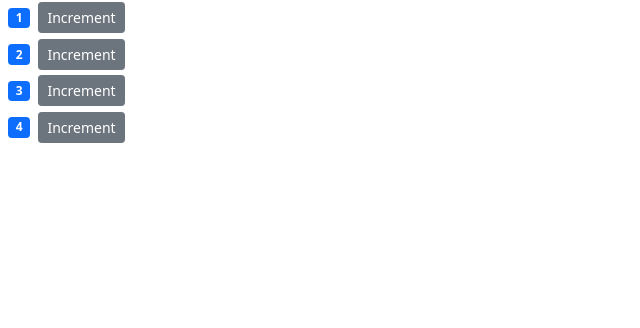
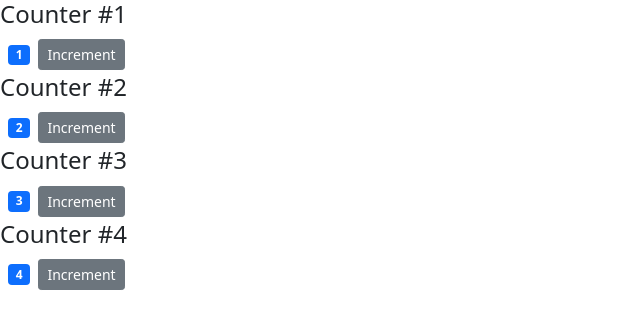
Before and after one commit to Chen-Stefan/React_tutorial, a React (Create React App) app in the folder tutorial/: page / in a window 1280 px wide. Shown: the top 328 px of the page, without its empty margins (0-640 px from the left). Built offline with nearby package versions, Linux system fonts and the light colour scheme.

Commit message:
Pass data from parent to children by this.props

```diff
--- a/tutorial/src/components/Counter.jsx
+++ b/tutorial/src/components/Counter.jsx
@@ -29,18 +29,22 @@
   }
 
   formatCount() {
-    const { value: count } = this.state;
-    return count === 0 ? 'Zero' : count;
+    const { value } = this.state;
+    return value === 0 ? 'Zero' : value;
   }
 
   handleIncrement = product => {
     console.log(product)
-    this.setState({count: this.state.value + 1})
+    this.setState({value: this.state.value + 1})
   }
 
   render() {
+    console.log(this.props)
+
     return (
       <div>
+        {/* 这里的this.props.children就是两个Counter tag中间的h4 tag */}
+        <h4>Counter #{this.props.id}</h4>
         <span className= {this.getBadgeClasses()}>{this.formatCount()}</span>
        <button onClick={(product) => this.handleIncrement(product)} className='btn btn-secondary btn-sm'>Increment</button>
       </div>
--- a/tutorial/src/components/Counters.jsx
+++ b/tutorial/src/components/Counters.jsx
@@ -1,22 +1,24 @@
-import React, { Component } from 'react'
-import Counter from './Counter'
+import React, { Component } from "react";
+import Counter from "./Counter";
 
 class Counters extends Component {
   state = {
     counters: [
-      {id: 1, value: 1},
-      {id: 2, value: 2},
-      {id: 3, value: 3},
-      {id: 4, value: 4}
-    ]
-  }
+      { id: 1, value: 1 },
+      { id: 2, value: 2 },
+      { id: 3, value: 3 },
+      { id: 4, value: 4 },
+    ],
+  };
   render() {
     return (
       <div>
-        {this.state.counters.map(counter => <Counter key={counter.id} value={counter.value} />)}
+        {this.state.counters.map((counter) => (
+          <Counter key={counter.id} value={counter.value} id={counter.id} />
+        ))}
       </div>
-    )
+    );
   }
 }
 
-export default Counters
+export default Counters;
```
